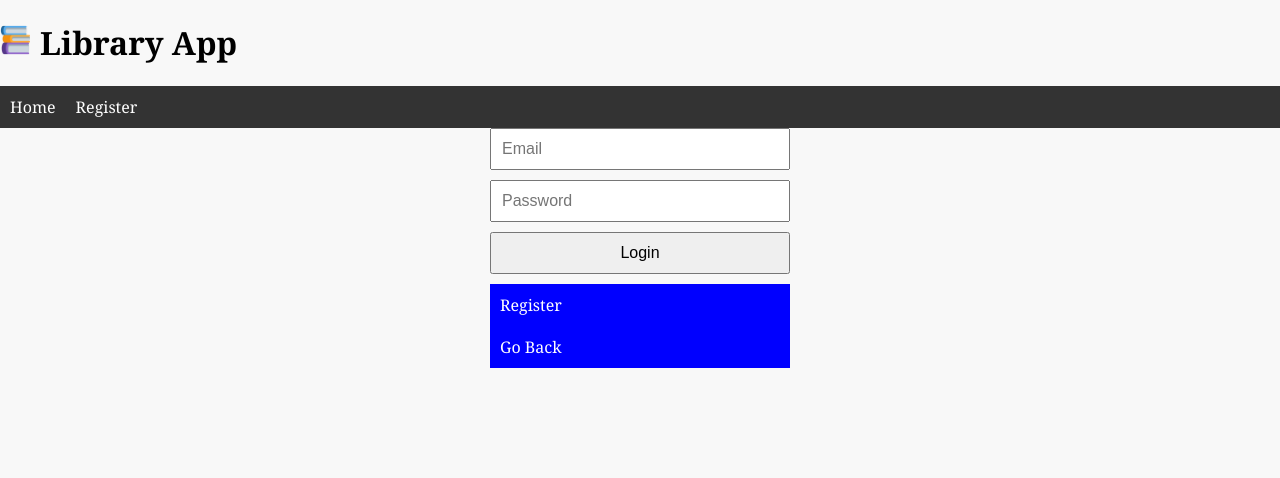
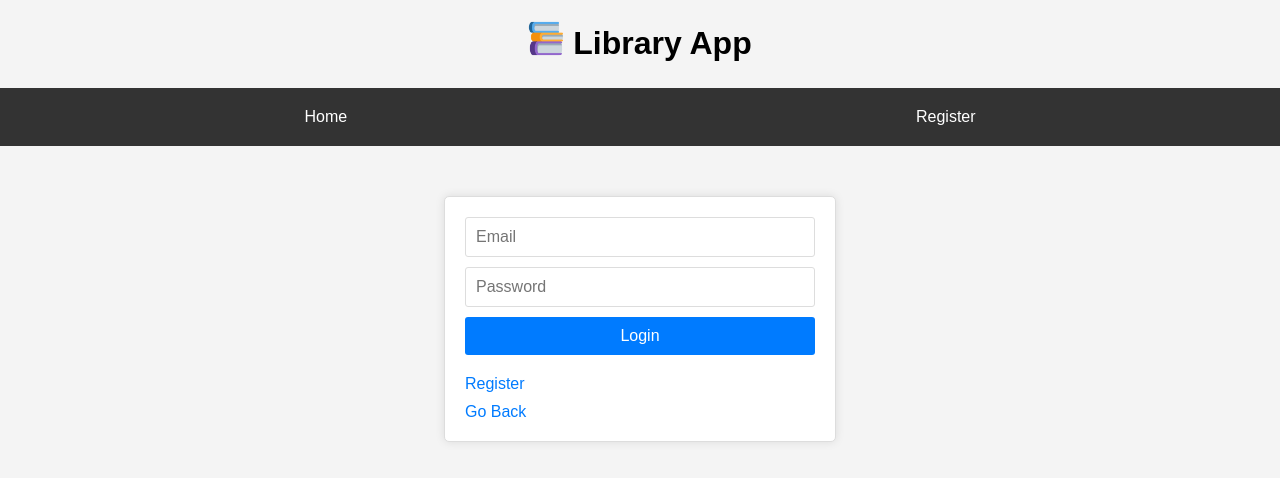
Before and after one commit to Carlos-Gomez-Pacheco-Personal-Website/Unit3-CS-BookBuddy, a React (Vite) app: page /login in a window 1280 px wide. Shown: the top 478 px of the page. Built offline with nearby package versions, Linux system fonts and the light colour scheme.

Commit message:
update css

```diff
--- a/src/App.jsx
+++ b/src/App.jsx
@@ -20,7 +20,7 @@ function App() {
     <Router>
       <div>
         <h1>
-          <img id="logo-image" src={bookLogo} />
+          <img id="logo-image" src={bookLogo} width={35} height={35} />
           Library App
         </h1>
         <Navigation token={token} setToken={setToken} />
--- a/src/api.js
+++ b/src/api.js
@@ -72,16 +72,6 @@ export const fetchReservations = (token) => {
   }).then((response) => response.json());
 };
 
-export const deleteReservation = (reservationId, token) => {
-  return fetch(`${API_URL}reservations/${reservationId}`, {
-    method: "DELETE",
-    headers: {
-      "Content-Type": "application/json",
-      Authorization: `Bearer ${token}`,
-    },
-  }).then((response) => response.json());
-};
-
 export const makeReservation = (bookId, token) => {
   return fetch(`${API_URL}reservations`, {
     method: "POST",
@@ -98,3 +88,18 @@ export const makeReservation = (bookId, token) => {
     }
   });
 };
+
+export const deleteReservation = (reservationId, token) => {
+  return fetch(`/api/reservations/${reservationId}`, {
+    method: "DELETE",
+    headers: {
+      "Content-Type": "application/json",
+      Authorization: `Bearer ${token}`,
+    },
+  }).then((response) => {
+    if (!response.ok) {
+      throw new Error("Network response was not ok");
+    }
+    return response.json();
+  });
+};
--- a/src/components/Account.jsx
+++ b/src/components/Account.jsx
@@ -29,7 +29,7 @@ function Account({ token }) {
   }
 
   return (
-    <div>
+    <div className="accountseg">
       <h2>Account Details</h2>
       <p>First Name: {account.firstname}</p>
       <p>Last Name: {account.lastname}</p>
--- a/src/components/SingleBook.jsx
+++ b/src/components/SingleBook.jsx
@@ -1,4 +1,5 @@
 /* TODO - add your code to create a functional React component that renders details for a single book. Fetch the book data from the provided API. You may consider conditionally rendering a 'Checkout' button for logged in users. */
+
 import PropTypes from "prop-types";
 import { Link } from "react-router-dom";
 import { useState, useEffect } from "react";
@@ -8,6 +9,7 @@ import {
   updateBookDetails,
   fetchReservations,
   deleteReservation,
+  makeReservation,
 } from "../api.js";
 
 function SingleBook({ token }) {
@@ -29,7 +31,6 @@ function SingleBook({ token }) {
     fetchReservations(token)
       .then((data) => {
         if (data) {
-          console.log(data);
           setReservations(data.reservation);
         } else {
           console.error("Unexpected API response:", data);
@@ -39,28 +40,32 @@ function SingleBook({ token }) {
   }, [id, token]);
 
   const handleReservation = async () => {
+    const reservationResult = await makeReservation(id, token);
+    if (reservationResult.success) {
       const updatedBook = await updateBookDetails(
         id,
         { available: false },
         token
       );
-    console.log(updatedBook);
       if (updatedBook) {
         setBook(updatedBook);
+        setReservations([...reservations, reservationResult.reservation]);
       } else {
         console.error("Reservation failed:", updatedBook.message);
+      }
+    } else {
+      console.error("Reservation failed:", reservationResult.message);
     }
   };
 
   const handleReturn = async () => {
-    console.log(reservations);
     if (reservations) {
       const reservation = reservations.find(
         (reservation) => reservation.bookid === parseInt(id)
       );
       if (reservation) {
-        const result = await deleteReservation(reservation.id, token);
-        if (result) {
+        const deleteResult = await deleteReservation(reservation.id, token);
+        if (deleteResult.success) {
           const updatedBook = await updateBookDetails(
             id,
             { available: true },
@@ -69,13 +74,15 @@ function SingleBook({ token }) {
           if (updatedBook) {
             setBook(updatedBook);
             setReservations(
-              reservations.filter((reservation) => reservation.id !== result.id)
+              reservations.filter(
+                (reservation) => reservation.id !== deleteResult.reservation.id
+              )
             );
           } else {
             console.error("Update failed:", updatedBook.message);
           }
         } else {
-          console.error("Return failed:", result.message);
+          console.error("Delete failed:", deleteResult.message);
         }
       }
     }
@@ -86,7 +93,7 @@ function SingleBook({ token }) {
   }
 
   return (
-    <div>
+    <div className="booksseg">
       <h2>{book.title}</h2>
       <img src={book.coverimage} alt={book.title} width={100} height={100} />
       <p>Author: {book.author}</p>
--- a/src/index.css
+++ b/src/index.css
@@ -1,4 +1,4 @@
-body {
+/* body {
   font-family: Georgia, serif;
   background-color: #f8f8f8;
   margin: 0;
@@ -51,4 +51,163 @@ form button {
   background-color: blue;
   padding: 10px;
   text-decoration: none;
+} */
+
+body {
+  font-family: Arial, sans-serif;
+  background-color: #f4f4f4;
+  margin: 0;
+  padding: 0;
 }
+
+form {
+  display: flex;
+  flex-direction: column;
+  max-width: 350px;
+  margin: 50px auto;
+  padding: 20px;
+  border: 1px solid #ddd;
+  border-radius: 5px;
+  background-color: #fff;
+  box-shadow: 0px 0px 10px rgba(0, 0, 0, 0.1);
+}
+
+form input {
+  margin-bottom: 10px;
+  padding: 10px;
+  font-size: 1em;
+  border: 1px solid #ddd;
+  border-radius: 3px;
+}
+
+form button {
+  cursor: pointer;
+  padding: 10px;
+  font-size: 1em;
+  border: none;
+  border-radius: 3px;
+  color: #fff;
+  background-color: #007bff;
+}
+
+form button:hover {
+  background-color: #0056b3;
+}
+
+.login-button,
+.go-back-link {
+  color: #007bff;
+  text-decoration: none;
+  margin-top: 10px;
+}
+
+.login-button:hover,
+.go-back-link:hover {
+  text-decoration: underline;
+}
+
+nav {
+  display: flex;
+  justify-content: space-around;
+  align-items: center;
+  padding: 20px;
+  background-color: #333;
+}
+
+nav a {
+  color: #fff;
+  text-decoration: none;
+  margin: 0 10px;
+}
+
+nav a:hover {
+  color: #007bff;
+}
+
+nav button {
+  cursor: pointer;
+  padding: 10px;
+  font-size: 1em;
+  border: none;
+  border-radius: 3px;
+  color: #fff;
+  background-color: #007bff;
+}
+
+nav button:hover {
+  background-color: #0056b3;
+}
+
+h1 {
+  display: flex;
+  justify-content: center;
+  align-items: center;
+}
+
+#logo-image {
+  margin-right: 10px;
+}
+
+.go-back-link {
+  color: #007bff;
+  text-decoration: none;
+}
+
+.go-back-link:hover {
+  text-decoration: underline;
+}
+button:hover {
+  background-color: #0056b3;
+}
+
+h2 {
+  color: #333;
+  margin-bottom: 10px;
+}
+
+img {
+  border-radius: 5px;
+  margin-bottom: 10px;
+}
+
+p {
+  color: #666;
+  margin-bottom: 10px;
+}
+
+button {
+  cursor: pointer;
+  padding: 10px;
+  font-size: 1em;
+  border: none;
+  border-radius: 3px;
+  color: #fff;
+  background-color: #007bff;
+  margin-bottom: 10px;
+}
+.booksseg {
+  display: flex;
+  flex-direction: column;
+  align-items: center;
+  padding: 20px;
+}
+
+.accountseg {
+  display: flex;
+  flex-direction: column;
+  align-items: center;
+  padding: 20px;
+}
+
+ul {
+  list-style-type: none;
+  padding: 0;
+}
+
+ul li {
+  background-color: #f4f4f4;
+  padding: 10px;
+  margin-bottom: 10px;
+  border-radius: 3px;
+  border: 1px solid #ddd;
+}
```
Lines whose indentation alone changed are shown as unchanged.
